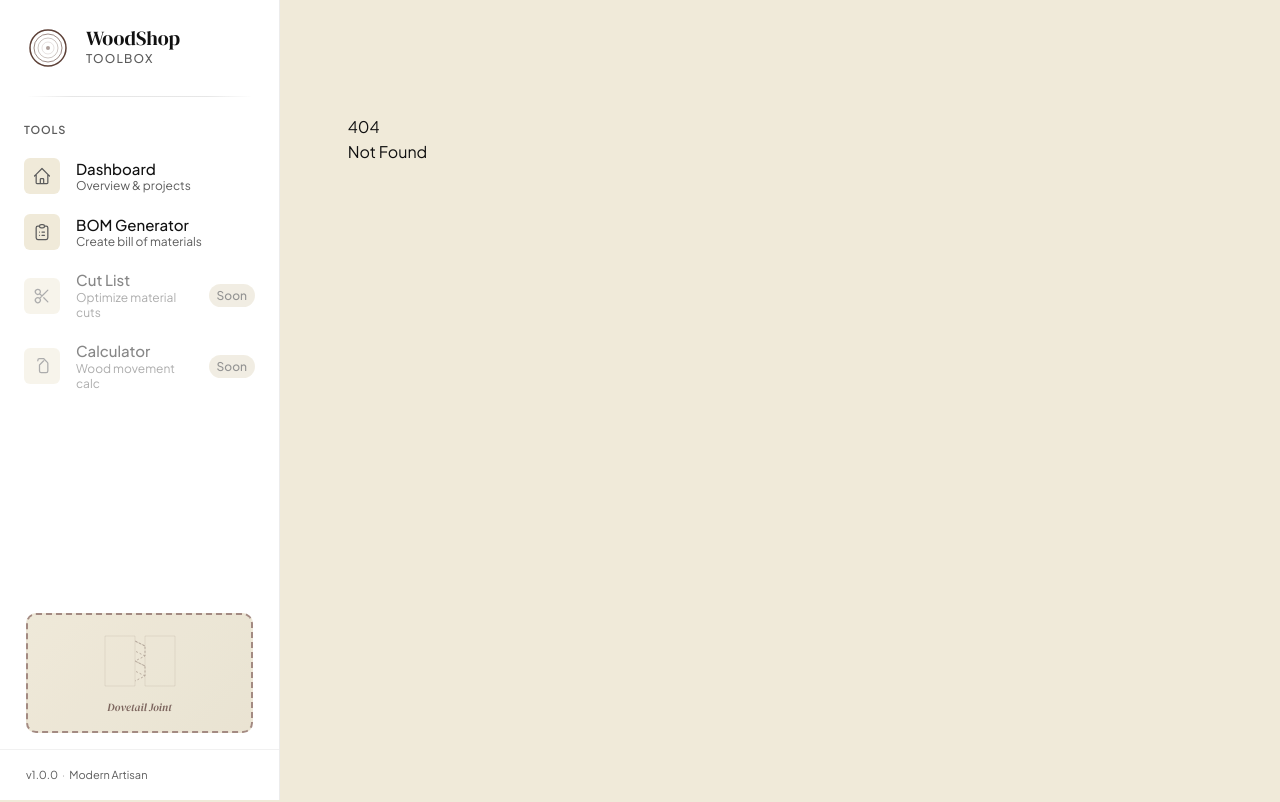
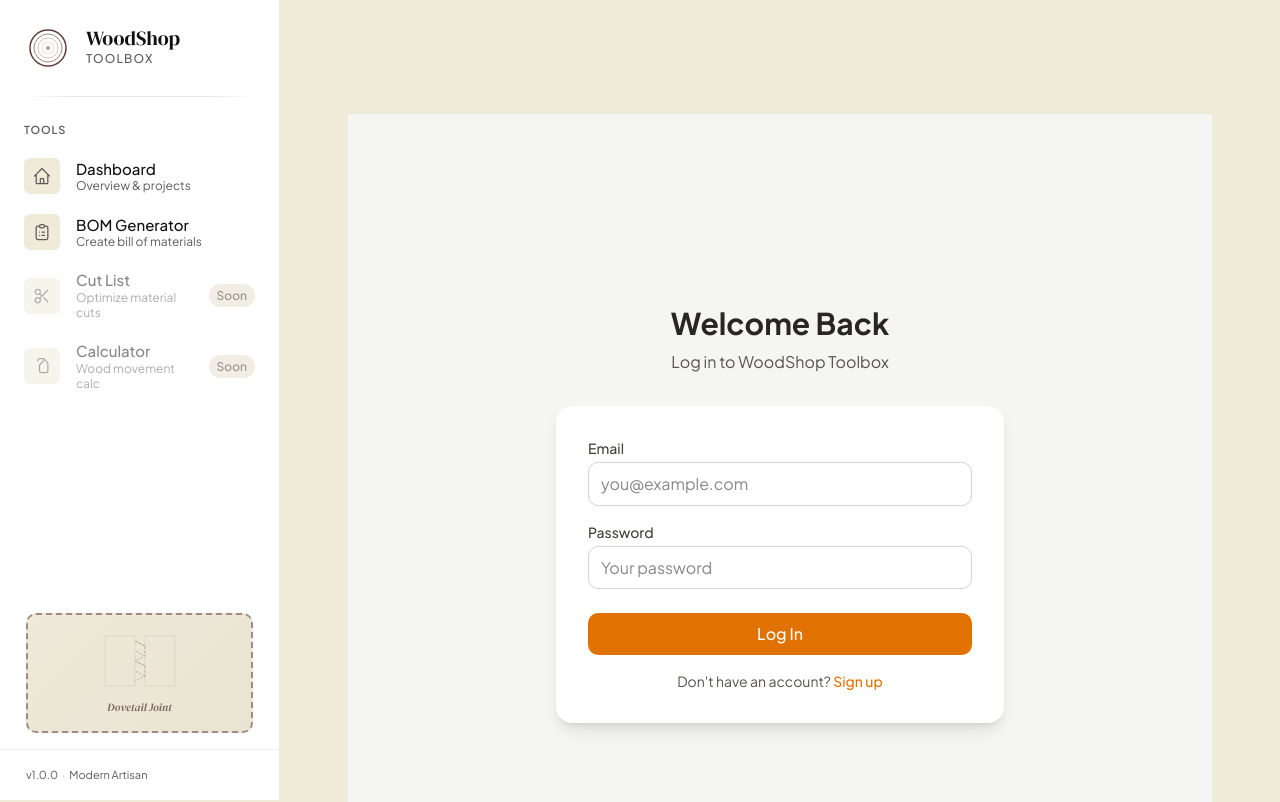
Before and after one commit to alec-harden/Alec_H_Personal-Projects, a SvelteKit app: page /auth/login in a window 1280 px wide. Before the commit this address had no page. Shown: the top 802 px of the page. Built offline with nearby package versions, Linux system fonts and the light colour scheme; no server answers.

Commit message:
feat(08-03): create login page and form action
- Email/password validation
- Generic error to prevent email enumeration
- Password verification with Argon2id
- Session creation on successful login
- Redirect support via ?redirect query param
- Progressive enhancement with use:enhance

```diff
--- /dev/null
+++ b/src/routes/auth/login/+page.server.ts
@@ -0,0 +1,64 @@
+import { fail, redirect } from '@sveltejs/kit';
+import type { Actions, PageServerLoad } from './$types';
+import { db } from '$lib/server/db';
+import { users } from '$lib/server/schema';
+import { eq } from 'drizzle-orm';
+import { verifyPassword, createSession } from '$lib/server/auth';
+
+export const load: PageServerLoad = async ({ locals, url }) => {
+	// Redirect if already logged in
+	if (locals.user) {
+		const redirectTo = url.searchParams.get('redirect') || '/';
+		throw redirect(302, redirectTo);
+	}
+
+	return {
+		redirect: url.searchParams.get('redirect')
+	};
+};
+
+export const actions: Actions = {
+	default: async ({ request, cookies, url }) => {
+		const data = await request.formData();
+		const email = data.get('email')?.toString().trim().toLowerCase();
+		const password = data.get('password')?.toString();
+
+		// Validation
+		if (!email || !password) {
+			return fail(400, {
+				error: 'Email and password are required',
+				email
+			});
+		}
+
+		// Find user
+		const user = await db.query.users.findFirst({
+			where: eq(users.email, email)
+		});
+
+		if (!user) {
+			// Use generic message to prevent email enumeration
+			return fail(400, {
+				error: 'Invalid email or password',
+				email
+			});
+		}
+
+		// Verify password
+		const valid = await verifyPassword(user.passwordHash, password);
+
+		if (!valid) {
+			return fail(400, {
+				error: 'Invalid email or password',
+				email
+			});
+		}
+
+		// Create session and set cookie
+		await createSession(user.id, cookies);
+
+		// Redirect to original destination or dashboard
+		const redirectTo = url.searchParams.get('redirect') || '/';
+		throw redirect(302, redirectTo);
+	}
+};
--- /dev/null
+++ b/src/routes/auth/login/+page.svelte
@@ -0,0 +1,82 @@
+<script lang="ts">
+	import { enhance } from '$app/forms';
+
+	interface Props {
+		data: { redirect?: string | null };
+		form: { error?: string; email?: string } | null;
+	}
+
+	let { data, form }: Props = $props();
+	let loading = $state(false);
+</script>
+
+<svelte:head>
+	<title>Log In - WoodShop Toolbox</title>
+</svelte:head>
+
+<div class="min-h-screen flex items-center justify-center bg-stone-100 py-12 px-4">
+	<div class="max-w-md w-full">
+		<div class="text-center mb-8">
+			<h1 class="text-3xl font-bold text-stone-800">Welcome Back</h1>
+			<p class="mt-2 text-stone-600">Log in to WoodShop Toolbox</p>
+		</div>
+
+		<form
+			method="POST"
+			class="bg-white shadow-lg rounded-lg p-8"
+			use:enhance={() => {
+				loading = true;
+				return async ({ update }) => {
+					await update();
+					loading = false;
+				};
+			}}
+		>
+			{#if form?.error}
+				<div class="mb-4 p-3 bg-red-50 border border-red-200 text-red-700 rounded-md text-sm">
+					{form.error}
+				</div>
+			{/if}
+
+			<div class="mb-4">
+				<label for="email" class="block text-sm font-medium text-stone-700 mb-1"> Email </label>
+				<input
+					type="email"
+					id="email"
+					name="email"
+					value={form?.email ?? ''}
+					required
+					class="w-full px-3 py-2 border border-stone-300 rounded-md focus:outline-none focus:ring-2 focus:ring-amber-500 focus:border-transparent"
+					placeholder="you@example.com"
+				/>
+			</div>
+
+			<div class="mb-6">
+				<label for="password" class="block text-sm font-medium text-stone-700 mb-1">
+					Password
+				</label>
+				<input
+					type="password"
+					id="password"
+					name="password"
+					required
+					class="w-full px-3 py-2 border border-stone-300 rounded-md focus:outline-none focus:ring-2 focus:ring-amber-500 focus:border-transparent"
+					placeholder="Your password"
+				/>
+			</div>
+
+			<button
+				type="submit"
+				disabled={loading}
+				class="w-full py-2 px-4 bg-amber-600 hover:bg-amber-700 disabled:bg-amber-400 text-white font-medium rounded-md transition-colors"
+			>
+				{loading ? 'Logging in...' : 'Log In'}
+			</button>
+
+			<p class="mt-4 text-center text-sm text-stone-600">
+				Don't have an account?
+				<a href="/auth/signup" class="text-amber-600 hover:text-amber-700 font-medium"> Sign up </a>
+			</p>
+		</form>
+	</div>
+</div>
```
